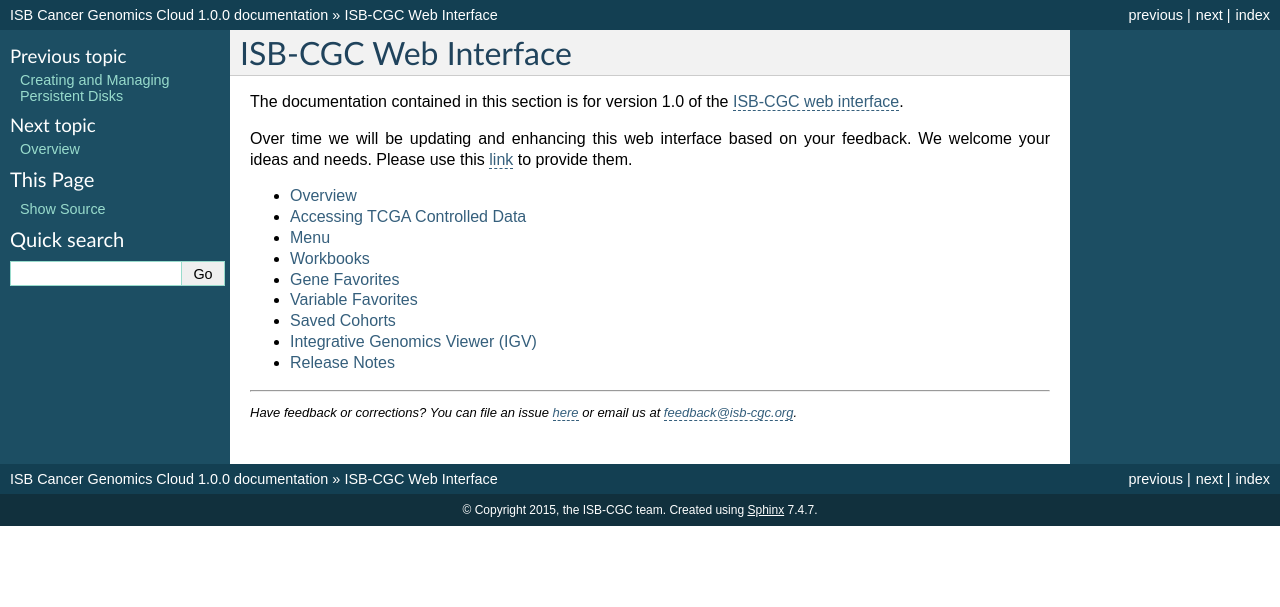
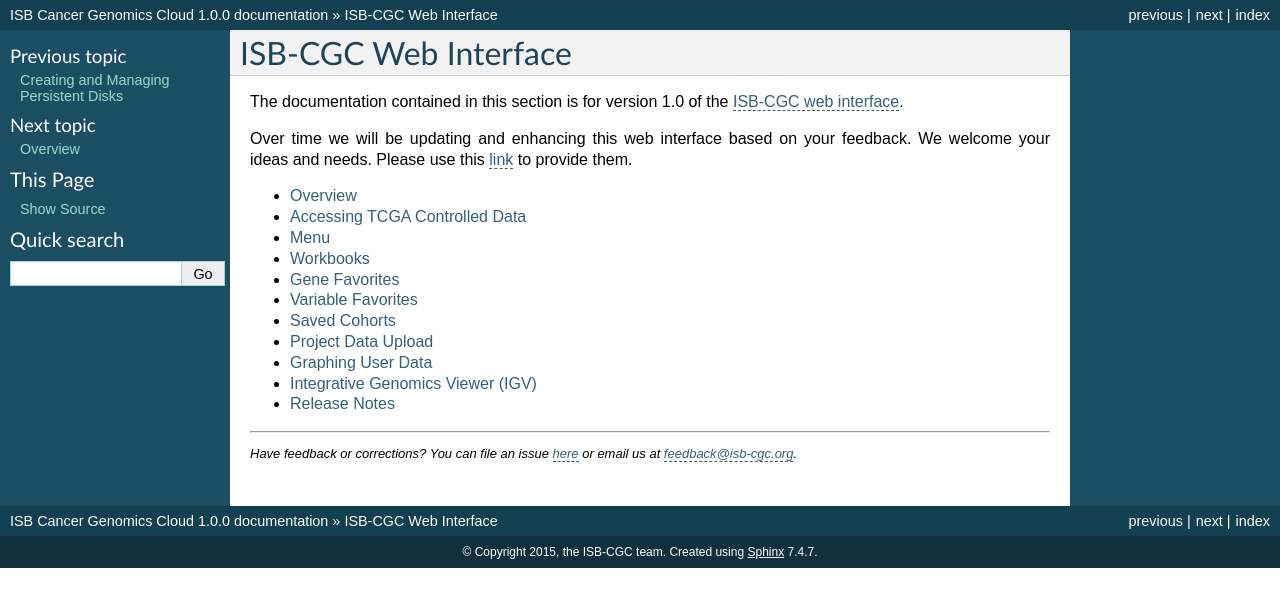
Before and after one commit to isb-cgc/readthedocs, a Sphinx documentation site: the page built from docs/source/sections/Web-UI.rst, in a window 1280 px wide. Shown: the top 607 px of the page. Built offline with Sphinx 7.4.7, drawn with Linux system fonts in a browser that asks for light colours.

Commit message:
Update Web-UI.rst
Including user data pages on WebUI

```diff
--- a/docs/source/sections/Web-UI.rst
+++ b/docs/source/sections/Web-UI.rst
@@ -17,5 +17,7 @@
    webapp/Gene-Favorites
    webapp/Variable-Favorites
    webapp/Saved-Cohorts
+   webapp/project_data_upload
+   webapp/GraphingUserData
    webapp/IGV-Browser
    webapp/releases
```
